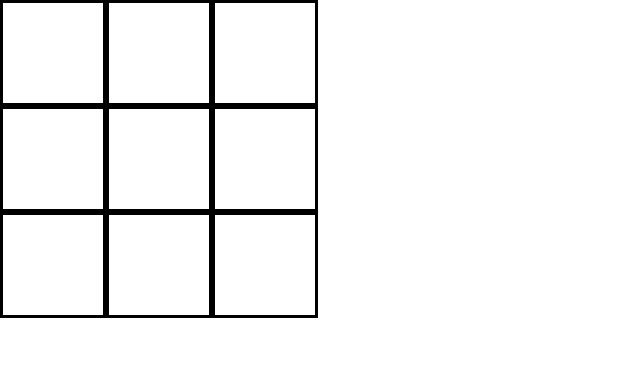
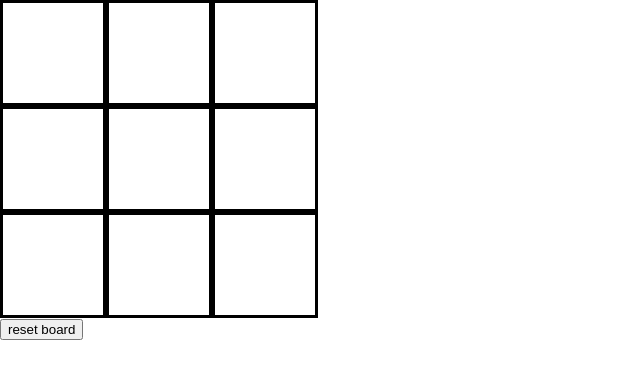
Before and after one commit to yehia-khalil/tic-tac-toe-frontend, a React (Create React App) app: page / in a window 1280 px wide. Shown: the top 378 px of the page, without its empty margins (0-640 px from the left). Built offline with nearby package versions, Linux system fonts and the light colour scheme.

Commit message:
Added win condition

```diff
--- a/src/components/Board/Board.js
+++ b/src/components/Board/Board.js
@@ -4,28 +4,59 @@ import './board.css'
 import TurnContext from '../../TurnContext'
 
 export default function Board() {
-
-    let grid = [
-        [ 1 , 1 , 1 ],
-        [ 1 , 1 , 1 ],
-        [ 1 , 1 , 1 ]
-    ];
-    let tilesRef = useRef([]);
+    let [grid, setGrid]= useState(Array.from({length: 3},()=> Array.from({length: 3}, () => null)))
     const [myTurn, setMyTurn] = useState(true);
 
+    function resetBoard(){
+
+    }
     function checkWin(){
+        if( checkRows()||
+            checkColumns()||
+            checkDiagonals()
+            ){
+            return true;
+        }
+        return false;
+    }
 
+    function checkRows(){
+        for(let i = 0 ; i < 3 ; i ++){
+            if(grid[i].every(elem=>elem=='X')){
+                return true;
+            }else if(grid[i].every(elem=>elem=='X')){
+                return true;
+            }
+        }
+        return false;
+    }
+
+    function checkColumns(){
+        for(let col = 0 ; col < 3 ; col ++){
+            if(grid[0][col] == grid[1][col] && grid[0][col] == grid[2][col] && grid[0][col] !=null){
+                return true;
+            }
+        }
+        return false;
+    }
+
+    function checkDiagonals(){
+        if(((grid[0][0] == grid[1][1] && grid[0][0] == grid[2][2] && grid[0][0] != null) || (grid[0][2] == grid[1][1] && grid[0][2] == grid[2][0] && grid[0][2] !=null ))){
+            return true;
+        }
+        return false;
     }
 
     return (
-        <TurnContext.Provider value={[myTurn, setMyTurn]}>
+        <TurnContext.Provider value={[myTurn, setMyTurn, grid, setGrid, checkWin]}>
             {grid.map((row,i)=>{
                 return(
                     <div className='row' key={i}>
-                        {row.map((item,j)=><Tile ref={el=>tilesRef.current[i*3+j] = el} key={i*3+j} index={i*3+j+1} />)}
+                        {row.map((item,j)=><Tile key={i*3+j} index={i*3+j+1} row={i} col={j} />)}
                     </div>
                 )
             })}
+            <button onClick={resetBoard}>reset board</button>
         </TurnContext.Provider>
     )
 }
--- a/src/components/Tile/Tile.js
+++ b/src/components/Tile/Tile.js
@@ -3,16 +3,21 @@ import './tile.css'
 import TurnContext from '../../TurnContext'
 
 
-export default function Tile({index}) {
-
+export default function Tile({index, row, col}) {
     let turn = useContext(TurnContext)
-    let [myTurn, setMyTurn] = turn;
+    let [myTurn, setMyTurn, grid, setGrid, checkWin] = turn;
     let [move, setMove]=useState(null);
 
     function play(){
         if(!move){
             setMove(draw());
             setMyTurn(!myTurn);
+            let copy = [...grid];
+            copy[row][col]=draw();
+            setGrid(copy);
+            if(checkWin()){
+                alert (draw() + " WINNNNN")
+            };
         }
     }
 
```
